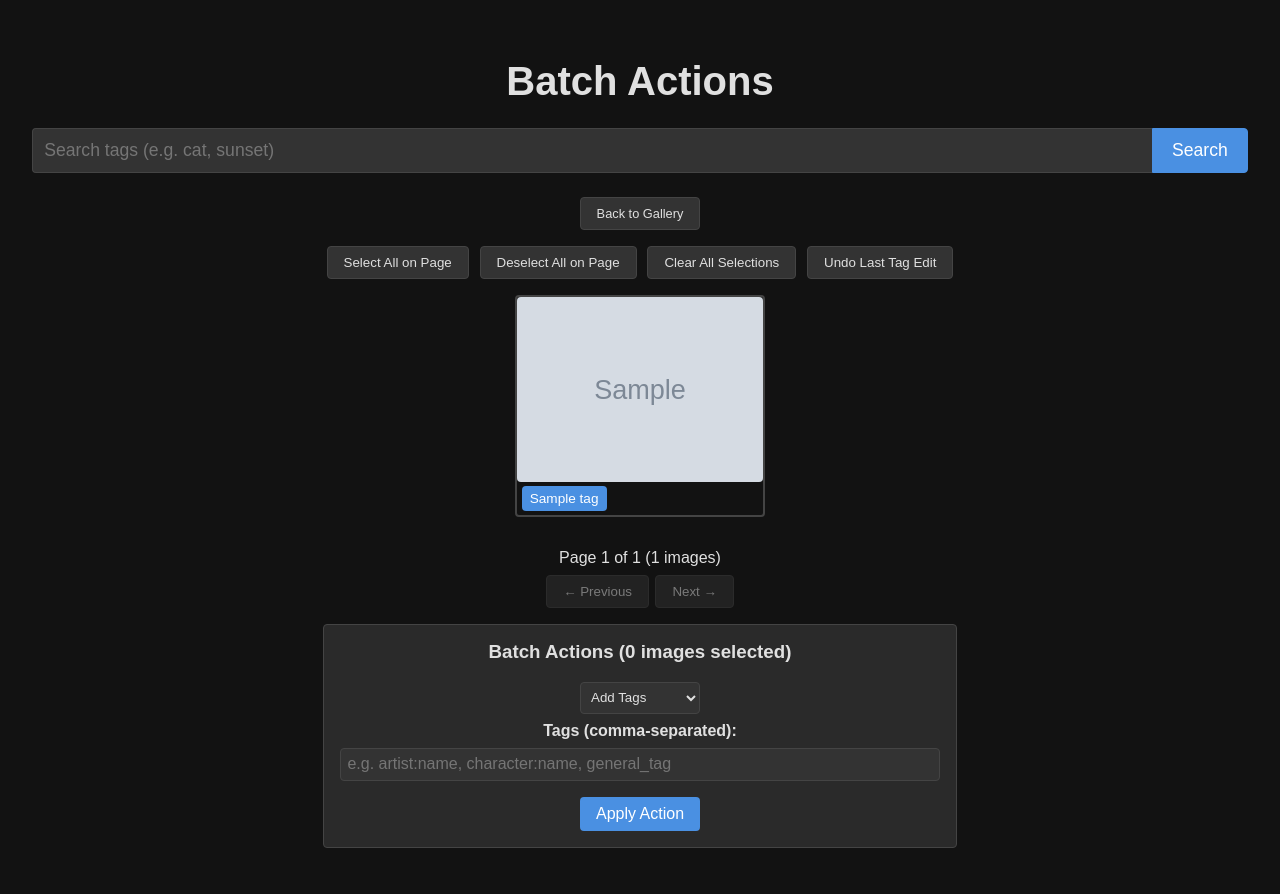
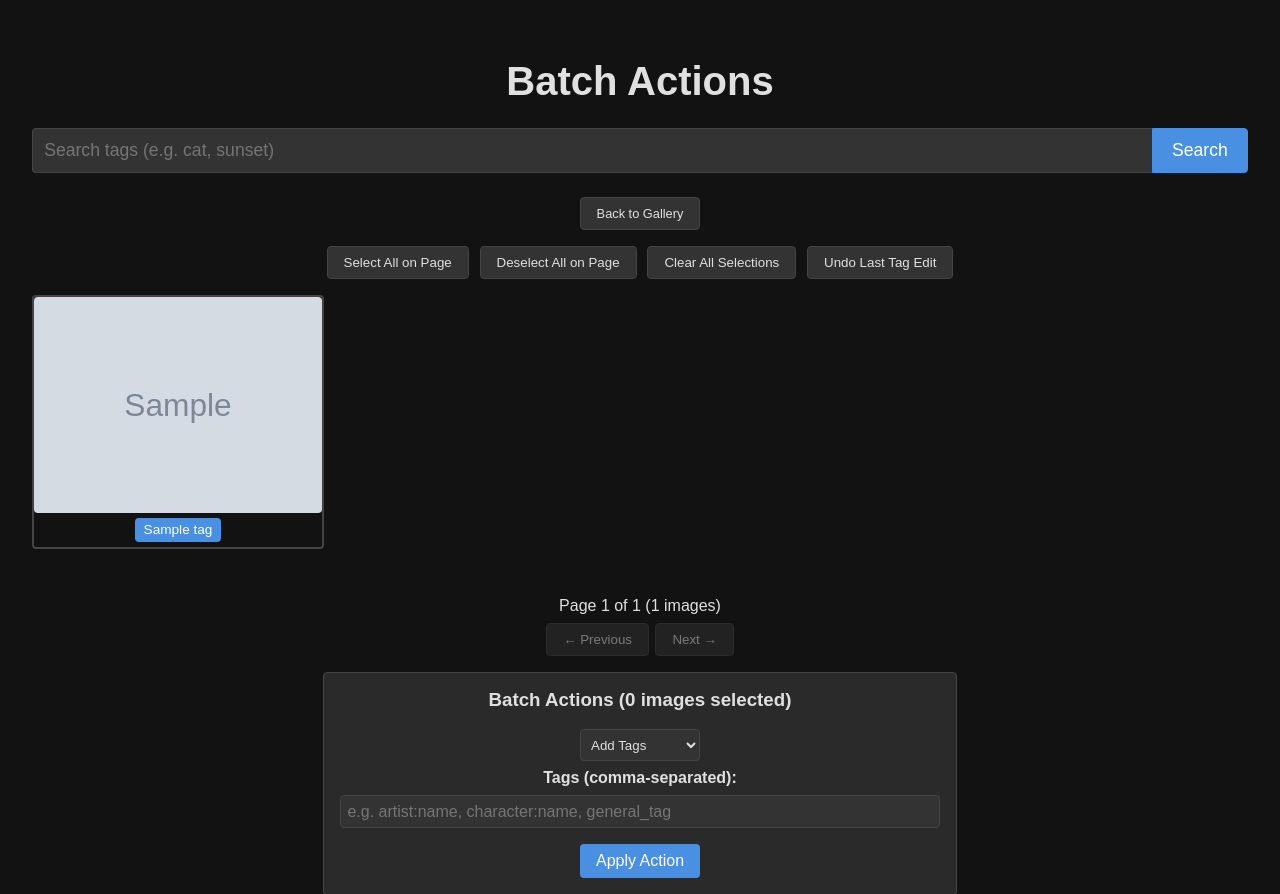
Before and after one commit to Hatrask/local-booru, a FastAPI app: page /batch_actions in a window 1280 px wide. Shown: the top 894 px of the page. Before the commit the page ends 848 px from the top, so only its background shows below. Run offline with FastAPI, Linux system fonts and the light colour scheme; tables that the repository leaves empty hold one stand-in row (values such as "Sample post"); grey boxes marked "Sample" are stand-in pictures; some libraries are stand-ins or nearby versions.

Commit message:
feat: masonry-style gallery display

```diff
--- a/static/css/styles.css
+++ b/static/css/styles.css
@@ -288,13 +288,22 @@ form.search-form button {
 }
 form.search-form button:hover { background-color: var(--color-accent-hover); }
 
-.gallery { display: flex; flex-wrap: wrap; gap: 1rem; justify-content: center; }
+.gallery {
+    column-width: var(--thumb-width);
+    column-count: auto;
+    column-gap: 1rem;
+}
 .thumb {
-    width: var(--thumb-width);
+    width: 100%;
+    margin-bottom: 1rem;
+    break-inside: avoid;
+    display: inline-block;
     box-sizing: border-box;
     text-align: center;
     position: relative;
     border-radius: var(--border-radius);
+    /* Corrected: This is a standard fix for rendering/event bugs in column layouts */
+    transform: translateZ(0);
 }
 .thumb img {
     max-width: 100%;
@@ -304,7 +313,6 @@ form.search-form button:hover { background-color: var(--color-accent-hover); }
     border-radius: var(--border-radius);
 }
 
-/* Reverted: Styles for the dynamic hover tooltip */
 #tag-tooltip {
     position: fixed;
     background-color: rgba(18, 18, 18, 0.95);
@@ -388,9 +396,32 @@ form.search-form button:hover { background-color: var(--color-accent-hover); }
 
 /* --- 3.5 Batch Actions Page --- */
 #selection-controls, .page-actions { text-align: center; margin: 1rem 0; }
-.batch-gallery .thumb { border: 2px solid var(--color-border); user-select: none; cursor: pointer; overflow: visible; }
+.batch-gallery {
+    /* New: Apply masonry layout to batch actions page as well */
+    column-width: var(--thumb-width);
+    column-count: auto;
+    column-gap: 1rem;
+}
+.batch-gallery .thumb {
+    /* New: Styling for items within the masonry layout */
+    width: 100%;
+    margin-bottom: 1rem;
+    break-inside: avoid;
+    display: inline-block;
+
+    /* Keep existing styles */
+    border: 2px solid var(--color-border);
+    user-select: none;
+    cursor: pointer;
+    overflow: visible;
+    transform: translateZ(0); /* New: Fix for column layout event bugs */
+}
 .batch-gallery .thumb.selected { border-color: var(--color-accent); }
 .batch-gallery .thumb img { pointer-events: none; }
+/* New: Center the tag pills in batch mode */
+.batch-gallery .tag-pills-container {
+    justify-content: center;
+}
 #selection-controls button {
     padding: 0.5rem 1rem; margin: 0 0.2rem; cursor: pointer;
     border: 1px solid var(--color-border); background-color: var(--color-bg-tertiary);
```
